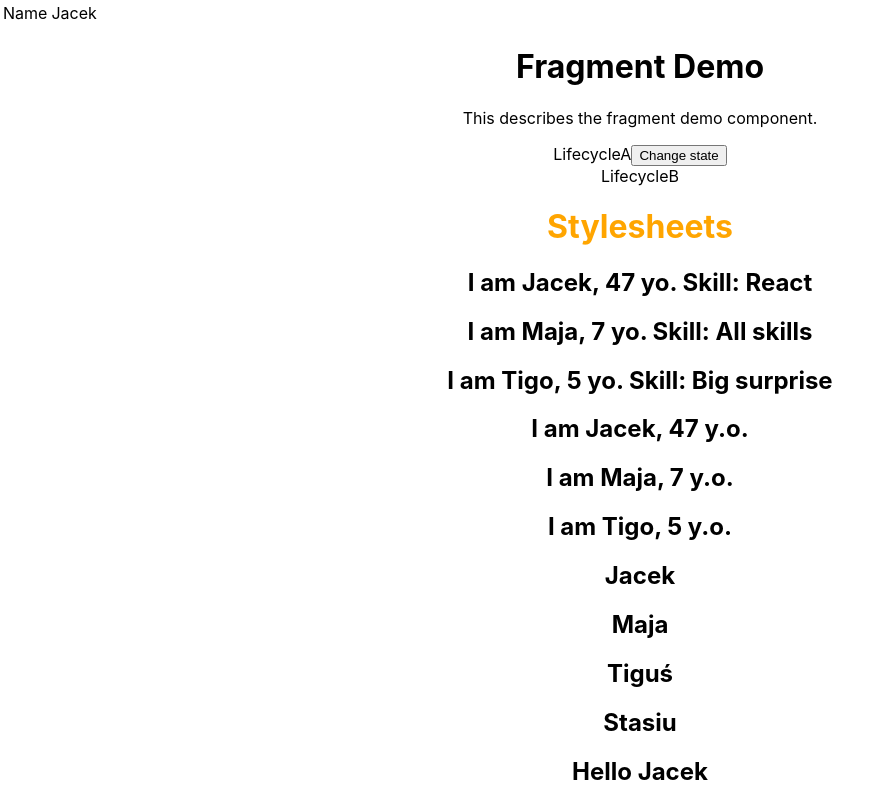
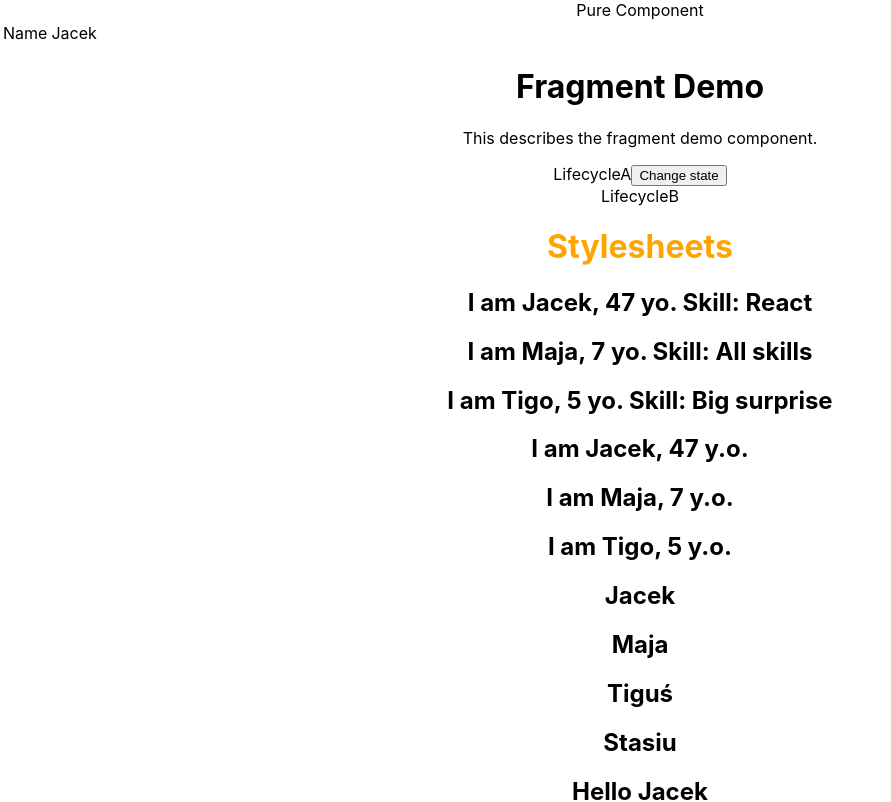
Before and after one commit to jaceksen/helloWorldWishwas, a React (Create React App) app: page / in a window 1280 px wide. Shown: the top 802 px of the page, without its empty margins (0-891 px from the left). Built offline with nearby package versions, Linux system fonts and the light colour scheme.

Commit message:
Pure components - lekcja 26

```diff
--- a/src/App.js
+++ b/src/App.js
@@ -15,10 +15,12 @@
 import LifecycleA from './components/LifecycleA';
 import FragmentDemo from './components/FragmentDemo';
 import Table from './components/Table';
+import PureComp from './components/PureComp';
 
 function App() {
   return (
     <div className="App">
+      <PureComp />
       <Table />
       <FragmentDemo />
       <LifecycleA />
--- /dev/null
+++ b/src/components/PureComp.js
@@ -0,0 +1,13 @@
+import React, { PureComponent } from 'react'
+
+export class PureComp extends PureComponent {
+    render() {
+        return (
+            <div>
+                Pure Component
+            </div>
+        )
+    }
+}
+
+export default PureComp
```
